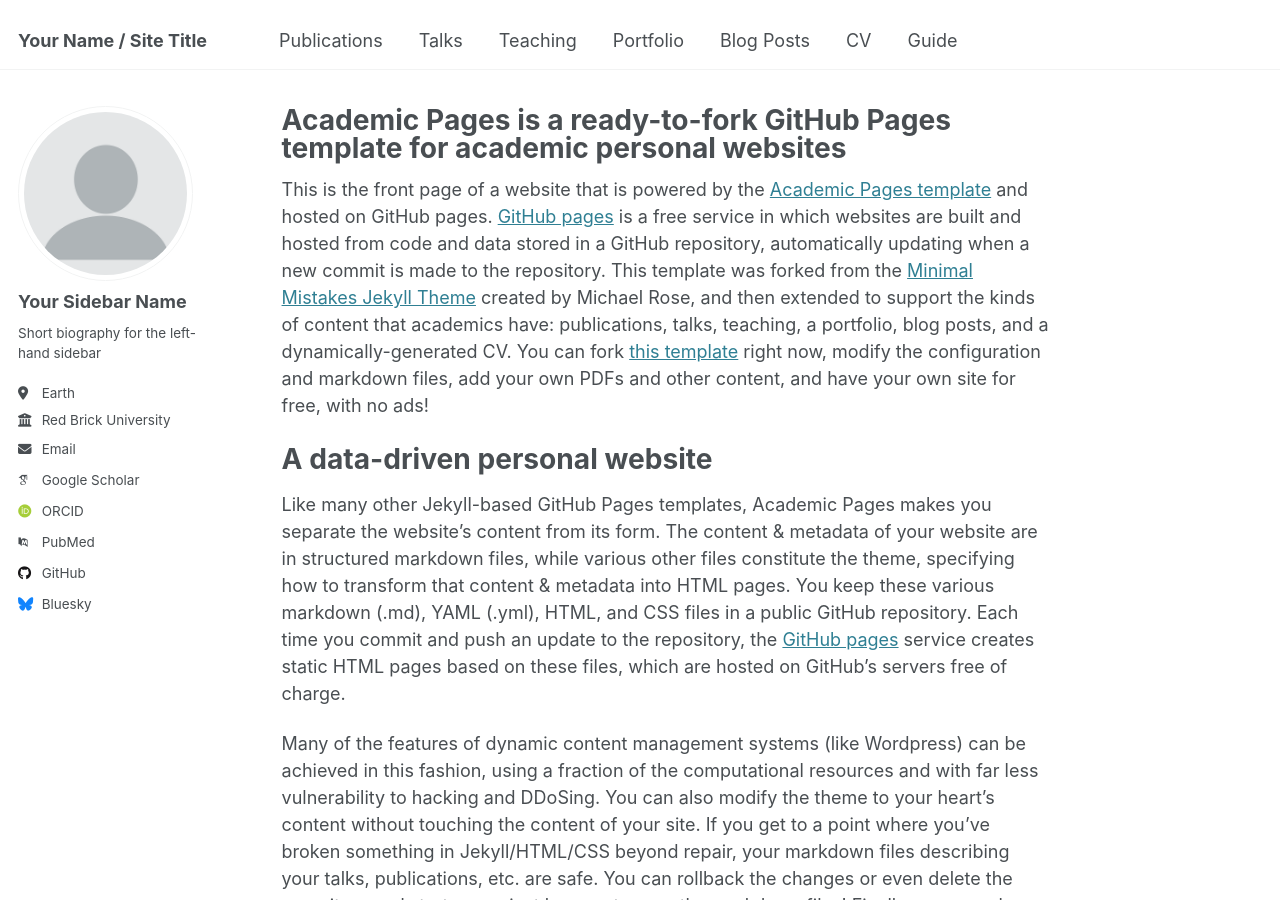
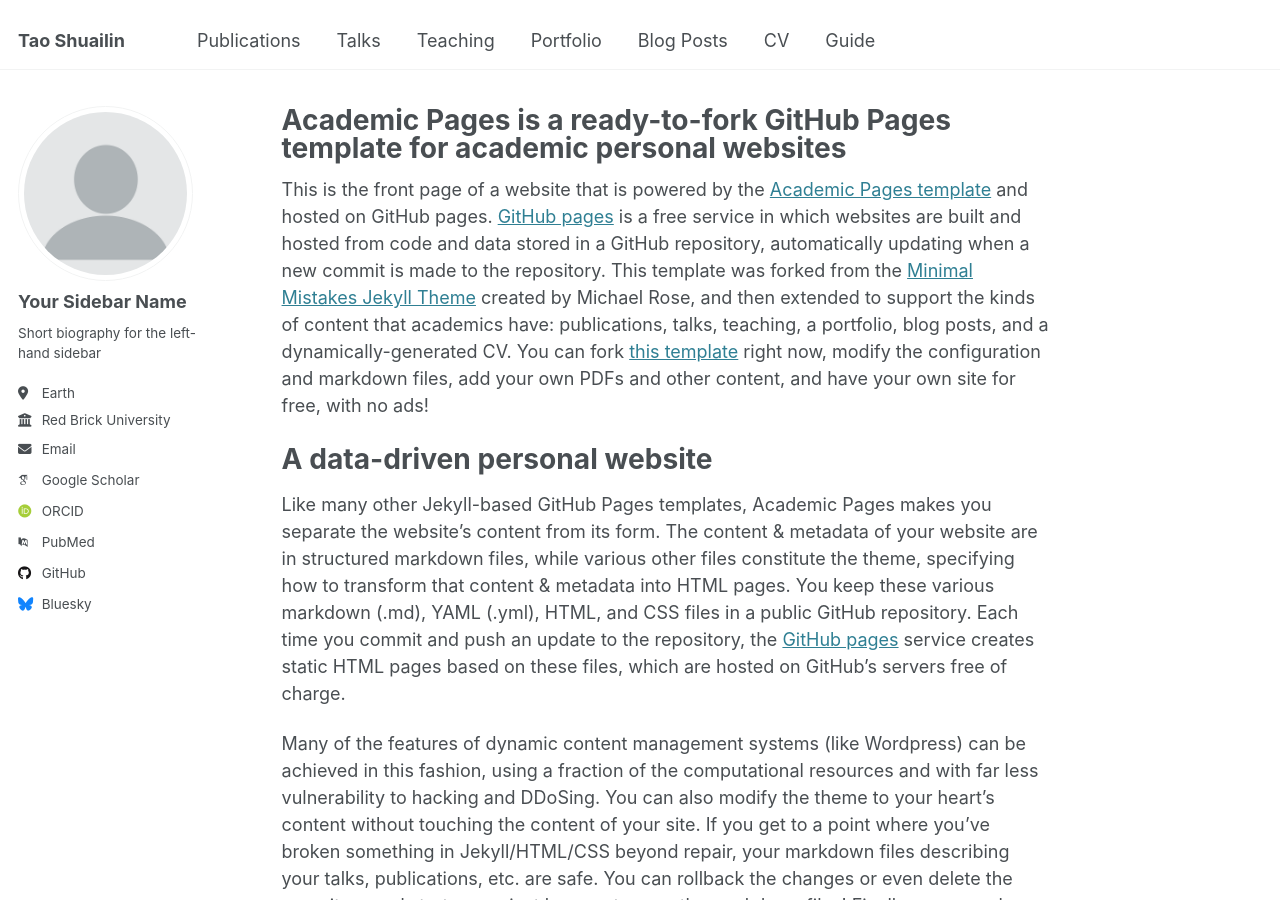
Before and after one commit to shuailin001/shuailin001.github.io, a Jekyll site: the page built from _pages/about.md, in a window 1280 px wide and 900 px high. Built offline with Jekyll 4.4.1, drawn with Linux system fonts in a browser that asks for light colours; some web fonts are replaced.

Commit message:
Update _config.yml

```diff
--- a/_config.yml
+++ b/_config.yml
@@ -9,7 +9,7 @@
 # Basic Site Settings
 locale                   : "en-US"
 site_theme               : "default"
-title                    : "Your Name / Site Title"
+title                    : "Tao Shuailin"
 title_separator          : "-"
 name                     : &name "Tao Shuailin"
 description              : &description "personal description"
```
